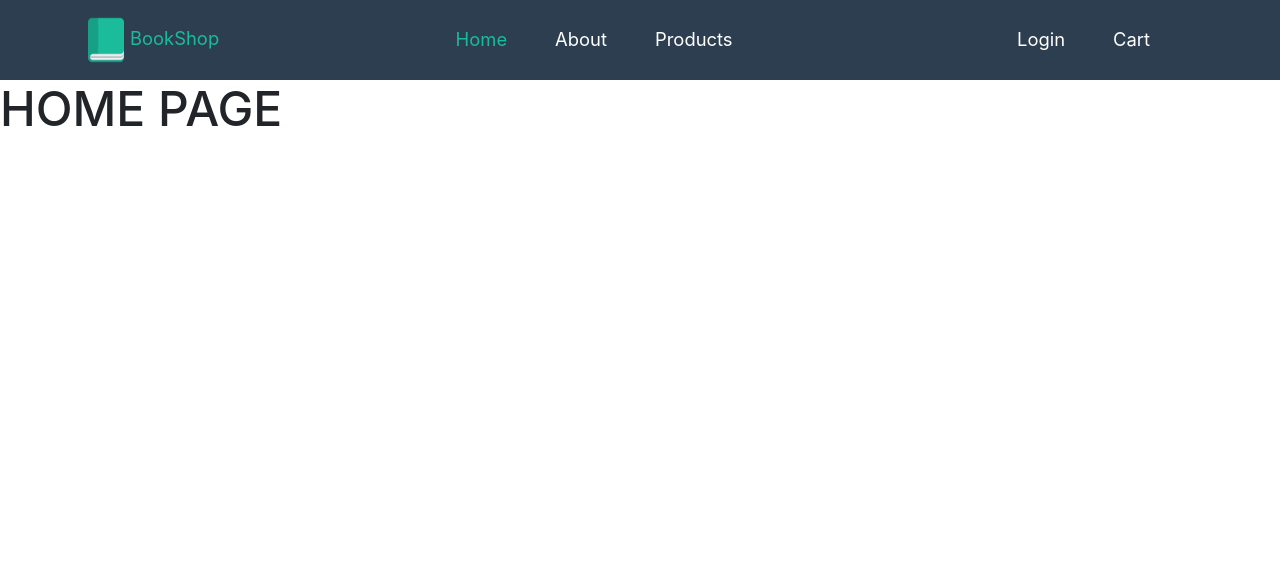
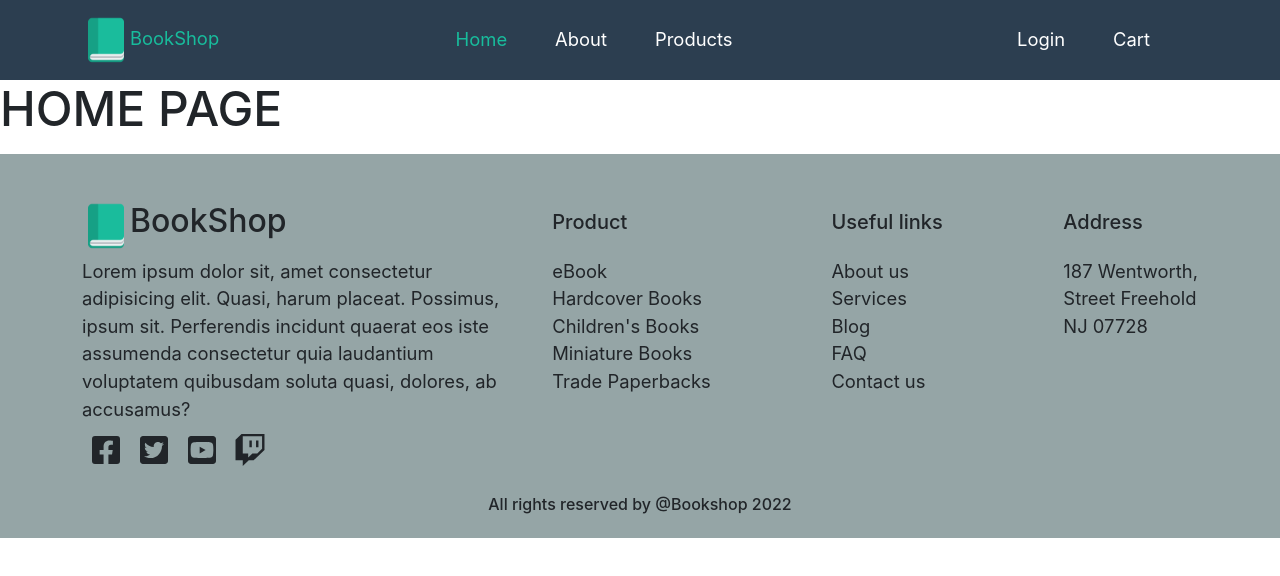
Before and after one commit to KizEvo/bookshop-project, a React (Create React App) app in the folder client/: page / in a window 1280 px wide. Shown: the top 576 px of the page. Built offline with nearby package versions, Linux system fonts and the light colour scheme; no server answers.

Commit message:
Added Footer component

```diff
--- a/client/src/App.css
+++ b/client/src/App.css
@@ -491,4 +491,16 @@ Small Sidebar
   }
 }
 
-/* XX SMALL BREAKPOINT */
+/* FOOTER SECTION */
+
+.footer-links a {
+  color: inherit;
+}
+
+.footer-icons svg {
+  margin: 0 0.5rem 0 0.5rem;
+}
+
+.footer-logo div img {
+  width: 3rem;
+}
--- /dev/null
+++ b/client/src/components/Footer.js
@@ -0,0 +1,68 @@
+import {
+  FaFacebookSquare,
+  FaTwitterSquare,
+  FaYoutubeSquare,
+  FaTwitch,
+} from 'react-icons/fa'
+import logo from '../assets/book-logo.png'
+
+const Footer = () => {
+  return (
+    <footer className='mt-3 pt-5 bg-secondary'>
+      <div className='d-md-flex container gap-5'>
+        <div className='w-75'>
+          <div className='footer-logo'>
+            <div className='d-flex align-items-start'>
+              <img src={logo} alt='bookstore' />
+              <h3>BookShop</h3>
+            </div>
+            <p className='mb-0 mt-2'>
+              Lorem ipsum dolor sit, amet consectetur adipisicing elit. Quasi,
+              harum placeat. Possimus, ipsum sit. Perferendis incidunt quaerat
+              eos iste assumenda consectetur quia laudantium voluptatem
+              quibusdam soluta quasi, dolores, ab accusamus?
+            </p>
+          </div>
+          <div className='icon footer-icons'>
+            <FaFacebookSquare />
+            <FaTwitterSquare />
+            <FaYoutubeSquare />
+            <FaTwitch />
+          </div>
+        </div>
+        <div className='d-md-flex justify-content-between vw-100 gap-5'>
+          <div>
+            <h5 className='mt-2 mb-4 '>Product</h5>
+            <div className='d-flex flex-column footer-links'>
+              <a href='/products'>eBook</a>
+              <a href='/products'>Hardcover Books</a>
+              <a href='/products'>Children's Books</a>
+              <a href='/products'>Miniature Books</a>
+              <a href='/products'>Trade Paperbacks</a>
+            </div>
+          </div>
+          <div>
+            <h5 className='mt-2 mb-4'>Useful links</h5>
+            <div className='d-flex flex-column footer-links'>
+              <a href='/about'>About us</a>
+              <a href='/'>Services</a>
+              <a href='/'>Blog</a>
+              <a href='/'>FAQ</a>
+              <a href='/'>Contact us</a>
+            </div>
+          </div>
+          <div>
+            <h5 className='mt-2 mb-4'>Address</h5>
+            <p className='m-0'>187 Wentworth,</p>
+            <p className='m-0'>Street Freehold</p>
+            <p className='m-0'>NJ 07728</p>
+          </div>
+        </div>
+      </div>
+      <div className='text-center'>
+        <h6 className='m-0 p-4'>All rights reserved by @Bookshop 2022</h6>
+      </div>
+    </footer>
+  )
+}
+export default Footer
--- a/client/src/components/index.js
+++ b/client/src/components/index.js
@@ -20,6 +20,7 @@ import PaginationBtn from './PaginationBtn'
 import BigFilterForm from './BigFilterForm'
 import ProductContainerUser from './ProductContainerUser'
 import SmallFilterForm from './SmallFilterForm'
+import Footer from './Footer'
 
 export {
   NavbarComponent,
@@ -44,4 +45,5 @@ export {
   BigFilterForm,
   SmallFilterForm,
   ProductContainerUser,
+  Footer,
 }
--- a/client/src/pages/SharedLayout.js
+++ b/client/src/pages/SharedLayout.js
@@ -1,11 +1,12 @@
 import { Outlet } from 'react-router-dom'
-import { NavbarComponent } from '../components'
+import { NavbarComponent, Footer } from '../components'
 
 const SharedLayout = () => {
   return (
     <>
       <NavbarComponent />
       <Outlet />
+      <Footer />
     </>
   )
 }
```
